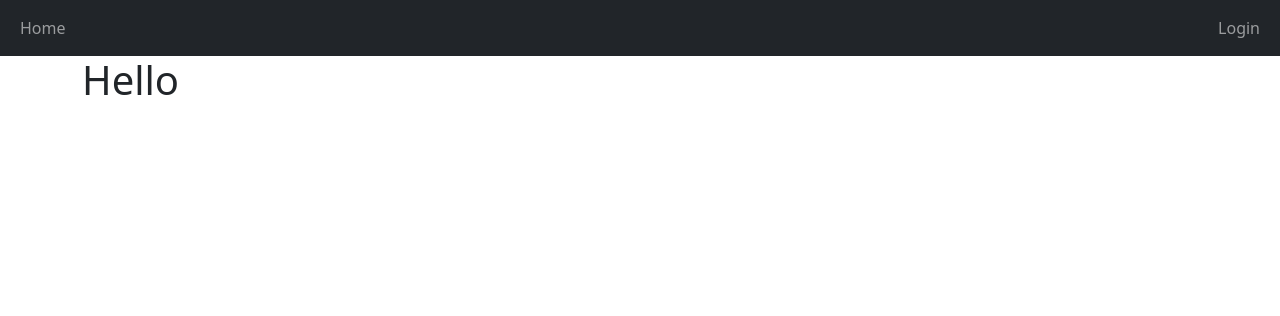
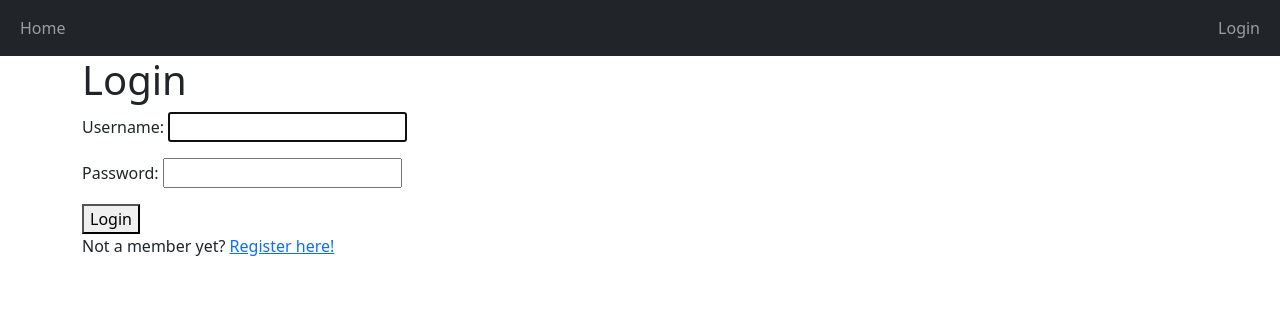
Before and after one commit to yazidhadni/finance-tracker, a Django app: page / in a window 1280 px wide. Shown: the top 316 px of the page. Run offline with Django 5.2, Linux system fonts and the light colour scheme.

Commit message:
registration + login + logout done

```diff
--- a/finance_tracker/authentication/templates/authentication/base.html
+++ b/finance_tracker/authentication/templates/authentication/base.html
@@ -20,11 +20,6 @@
             <li class="nav-item">
               <a class="nav-link" href="{% url 'home' %}">Home</a>
             </li>
-            {% comment %} TODO: {% endcomment %} {% comment %}
-            <li class="nav-item">
-              <a class="nav-link" href="/create-post">Post</a>
-            </li>
-            {% endcomment %}
           </ul>
         </div>
         <div>
--- a/finance_tracker/authentication/templates/authentication/home.html
+++ b/finance_tracker/authentication/templates/authentication/home.html
@@ -1,4 +1,4 @@
 {% extends 'authentication/base.html' %} {% block title %}Home{% endblock %}
 {%block content %}
-<h1>Hello</h1>
+<p>You're connected !</p>
 {% endblock %}
--- /dev/null
+++ b/finance_tracker/authentication/templates/authentication/login.html
@@ -0,0 +1,10 @@
+{% extends 'authentication/base.html' %} {% block title %}Login{% endblock %}
+{%block content %}
+<h1>Login</h1>
+{{ message }}
+<form method="post">
+  {% csrf_token %} {{ form.as_p }}
+  <button type="submit">Login</button>
+</form>
+<p>Not a member yet? <a href="{% url 'register' %}">Register here!</a></p>
+{% endblock %}
--- a/finance_tracker/authentication/urls.py
+++ b/finance_tracker/authentication/urls.py
@@ -1,8 +1,17 @@
 from django.urls import path
+from django.contrib.auth.views import LoginView
 
 from . import views
 
 urlpatterns = [
-    path("", views.home, name="home"),
+    path(
+        "",
+        LoginView.as_view(
+            template_name="authentication/login.html", redirect_authenticated_user=True
+        ),
+        name="login",
+    ),
+    path("logout/", views.logout_user, name="logout"),
+    path("home/", views.home, name="home"),
     path("sign-up/", views.register, name="register"),
 ]
--- a/finance_tracker/authentication/views.py
+++ b/finance_tracker/authentication/views.py
@@ -1,12 +1,19 @@
 from django.conf import settings
-from django.contrib.auth import login
+from django.contrib.auth import login, logout
+from django.contrib.auth.decorators import login_required
 from django.shortcuts import render, redirect
 
 from .forms import UserRegistrationForm
 
 
+@login_required
 def home(request):
     return render(request, "authentication/home.html")
+
+
+def logout_user(request):
+    logout(request)
+    return redirect("login")
 
 
 def register(request):
@@ -14,6 +21,8 @@ def register(request):
     if request.method == "POST":
         form = UserRegistrationForm(request.POST)
         if form.is_valid():
-            form.save()
-            return redirect("home")
+            user = form.save()
+            # automatically login user
+            login(request, user)
+            return redirect(settings.LOGIN_REDIRECT_URL)
     return render(request, "authentication/register.html", {"form": form})
--- a/finance_tracker/finance_tracker/settings.py
+++ b/finance_tracker/finance_tracker/settings.py
@@ -153,5 +153,6 @@ DEFAULT_AUTO_FIELD = "django.db.models.BigAutoField"
 
 AUTH_USER_MODEL = "authentication.CustomUser"
 
-LOGIN_REDIRECT_URL = '/home'
-LOGout_REDIRECT_URL = '/login'
+LOGIN_URL = "login/"
+LOGIN_REDIRECT_URL = "home"
+LOGOUT_REDIRECT_URL = "login"
--- a/finance_tracker/finance_tracker/urls.py
+++ b/finance_tracker/finance_tracker/urls.py
@@ -20,5 +20,5 @@ from django.urls import path, include
 urlpatterns = [
     path("admin/", admin.site.urls),
     path("", include("authentication.urls")),
-    path("", include("tracker.urls")),
+    # path("", include("tracker.urls")),
 ]
```
Also changed, not shown: finance_tracker/authentication/admin.py (+19 -3 lines), finance_tracker/authentication/templates/authentication/register.html (+13 -10 lines).
